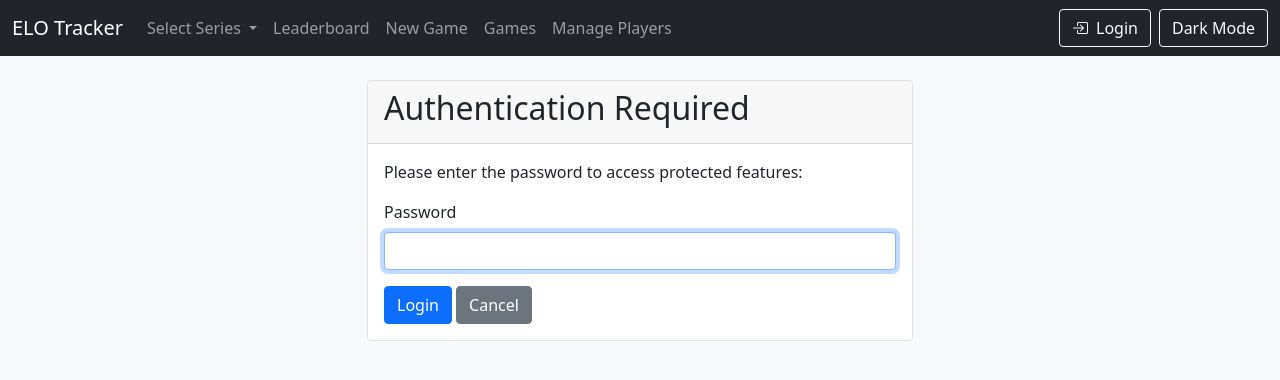
After one commit to LukasKanopka/GrassPowerRanking, a Flask app: page /login in a window 1280 px wide. The commit adds this page. Shown: the top 380 px of the page. Run offline with Flask 3, Linux system fonts and the light colour scheme.

Commit message:
Added User Authentication

```diff
--- a/app.py
+++ b/app.py
@@ -3,6 +3,7 @@ from models import db, Player, Game, Series
 from datetime import datetime
 import math
 import os
+from functools import wraps
 
 app = Flask(__name__)
 
@@ -37,8 +38,45 @@ def ensure_series_selected():
         default_series = Series.query.first()
         session['current_series_id'] = default_series.id
 
+# Add authentication decorator
+def login_required(f):
+    @wraps(f)
+    def decorated_function(*args, **kwargs):
+        if 'authenticated' not in session or not session['authenticated']:
+            # Store the original destination
+            session['next_url'] = request.url
+            flash('Please enter the password to continue', 'warning')
+            return redirect(url_for('login'))
+        return f(*args, **kwargs)
+    return decorated_function
+
+# Add login route
+@app.route('/login', methods=['GET', 'POST'])
+def login():
+    error = None
+    if request.method == 'POST':
+        password = request.form.get('password')
+        if password == 'GrassPassword':
+            session['authenticated'] = True
+            next_url = session.get('next_url')
+            if next_url:
+                session.pop('next_url', None)
+                return redirect(next_url)
+            return redirect(url_for('index'))
+        else:
+            error = 'Invalid password'
+    return render_template('login.html', error=error)
+
+# Add logout route
+@app.route('/logout')
+def logout():
+    session.pop('authenticated', None)
+    flash('You have been logged out', 'success')
+    return redirect(url_for('index'))
+
 # Series management routes
 @app.route('/manage_series')
+@login_required
 def manage_series():
     series_list = Series.query.order_by(Series.name).all()
     return render_template('manage_series.html', series_list=series_list)
@@ -51,6 +89,7 @@ def select_series(series_id):
     return redirect(url_for('index'))
 
 @app.route('/series/create', methods=['GET', 'POST'])
+@login_required
 def create_series():
     if request.method == 'POST':
         name = request.form.get('name')
@@ -76,6 +115,7 @@ def create_series():
     return render_template('create_series.html')
 
 @app.route('/series/edit/<int:series_id>', methods=['GET', 'POST'])
+@login_required
 def edit_series(series_id):
     series = Series.query.get_or_404(series_id)
 
@@ -104,6 +144,7 @@ def edit_series(series_id):
     return render_template('edit_series.html', series=series)
 
 @app.route('/series/delete/<int:series_id>', methods=['POST'])
+@login_required
 def delete_series(series_id):
     if Series.query.count() <= 1:
         flash('Cannot delete the only series. Create another series first.', 'danger')
@@ -176,6 +217,7 @@ def index():
                            all_series=all_series)
 
 @app.route('/new_game', methods=['GET', 'POST'])
+@login_required
 def new_game():
     series_id = session.get('current_series_id')
     current_series = Series.query.get(series_id)
@@ -258,6 +300,7 @@ def games():
                           all_series=all_series)
 
 @app.route('/edit_game/<int:game_id>', methods=['GET', 'POST'])
+@login_required
 def edit_game(game_id):
     series_id = session.get('current_series_id')
 
@@ -295,6 +338,7 @@ def edit_game(game_id):
                           team2_ids=team2_ids)
 
 @app.route('/delete_game/<int:game_id>', methods=['POST'])
+@login_required
 def delete_game(game_id):
     series_id = session.get('current_series_id')
 
@@ -388,6 +432,7 @@ def update_elos(team1_ids, team2_ids, winner, series_id):
         player.elo += team2_change
 
 @app.route('/manage_players', methods=['GET', 'POST'])
+@login_required
 def manage_players():
     series_id = session.get('current_series_id')
     current_series = Series.query.get(series_id)
@@ -510,7 +555,7 @@ def manage_players():
                           all_series=all_series)
 
 if __name__ == '__main__':
-    port = int(os.environ.get('PORT', 5000))
+    port = int(os.environ.get('PORT', 4999))
     app.run(host='0.0.0.0', port=port, debug=False)
 else:
     # For production
--- a/templates/base.html
+++ b/templates/base.html
@@ -230,6 +230,19 @@
 
                 <!-- Add theme toggle button to the right side -->
                 <div class="d-flex">
+                    {% if session.authenticated %}
+                    <a href="{{ url_for('logout') }}" class="btn btn-outline-light me-2">
+                        <i class="bi bi-box-arrow-right"></i>
+                        <span class="ms-1 d-none d-sm-inline">Logout</span>
+                    </a>
+                    {% else %}
+                    <a href="{{ url_for('login') }}" class="btn btn-outline-light me-2">
+                        <i class="bi bi-box-arrow-in-right"></i>
+                        <span class="ms-1 d-none d-sm-inline">Login</span>
+                    </a>
+                    {% endif %}
+
+                    <!-- Theme toggle button -->
                     <button id="theme-toggle" class="btn btn-outline-light">
                         <span>Dark Mode</span>
                     </button>
--- /dev/null
+++ b/templates/login.html
@@ -0,0 +1,29 @@
+{% extends "base.html" %}
+
+{% block content %}
+<div class="row justify-content-center">
+    <div class="col-md-6">
+        <div class="card">
+            <div class="card-header">
+                <h2>Authentication Required</h2>
+            </div>
+            <div class="card-body">
+                {% if error %}
+                <div class="alert alert-danger">{{ error }}</div>
+                {% endif %}
+
+                <p>Please enter the password to access protected features:</p>
+
+                <form method="POST">
+                    <div class="mb-3">
+                        <label for="password" class="form-label">Password</label>
+                        <input type="password" class="form-control" id="password" name="password" required autofocus>
+                    </div>
+                    <button type="submit" class="btn btn-primary">Login</button>
+                    <a href="{{ url_for('index') }}" class="btn btn-secondary">Cancel</a>
+                </form>
+            </div>
+        </div>
+    </div>
+</div>
+{% endblock %}
```
Also changed, not shown: templates/leaderboard.html (+9 -0 lines).
